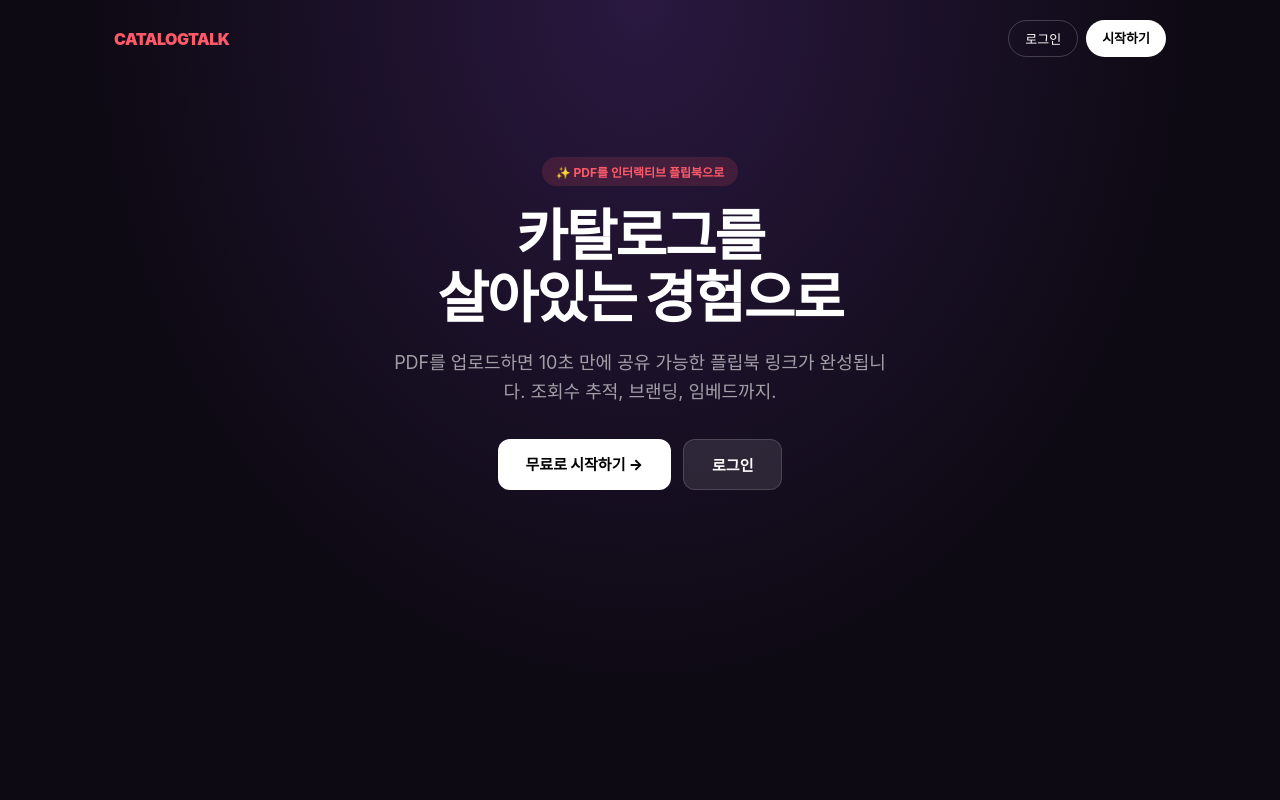
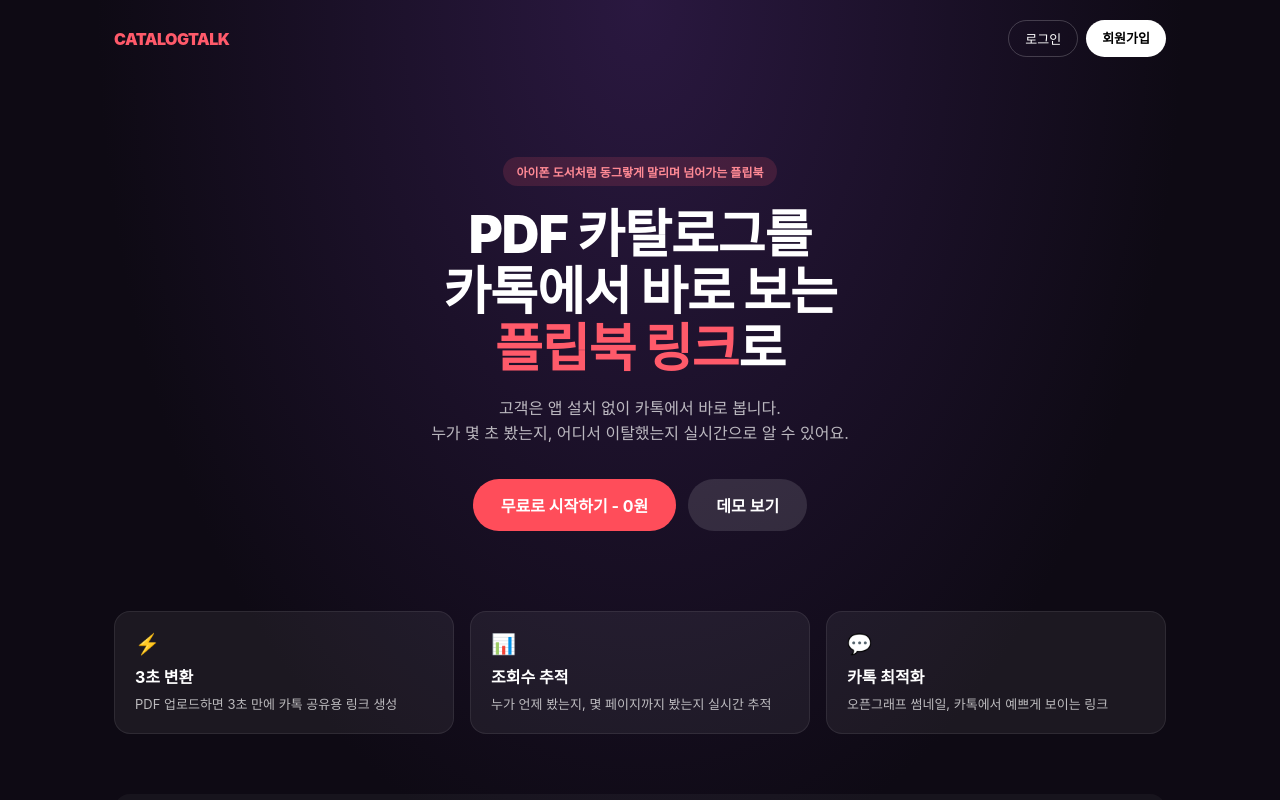
Before and after one commit to parkhy5454/Catalogtalk, a Next.js app: page / in a window 1280 px wide. Shown: the top 800 px of the page. Built offline with nearby package versions, Linux system fonts and the light colour scheme; no server answers.

Commit message:
Add files via upload

```diff
--- a/app/(dashboard)/dashboard/page.tsx
+++ b/app/(dashboard)/dashboard/page.tsx
@@ -65,7 +65,7 @@ export default function DashboardPage() {
   return (
     <div style={{minHeight:'100vh', background:'#F5F5F0'}}>
       <header style={{background:'white', borderBottom:'1px solid #eee', padding:'14px 24px', display:'flex', justifyContent:'space-between', alignItems:'center', position:'sticky', top:0, zIndex:10}}>
-        <Link href="/dashboard" style={{display:'flex', alignItems:'center', gap:'10px', textDecoration:'none', color:'black'}}>
+        <Link href="/" style={{display:'flex', alignItems:'center', gap:'10px', textDecoration:'none', color:'black'}}>
           <div style={{width:'32px', height:'32px', background:'#FEE500', borderRadius:'8px', display:'flex', alignItems:'center', justifyContent:'center', fontWeight:900}}>C</div>
           <span style={{fontWeight:800}}>카탈로그톡</span>
           <span style={{background:'#FEE500', borderRadius:'20px', padding:'3px 10px', fontSize:'11px', fontWeight:700, marginLeft:'8px'}}>BETA</span>
--- a/app/page.tsx
+++ b/app/page.tsx
@@ -1,48 +1,56 @@
 import Link from 'next/link'
-import { createClient } from '@/lib/supabase/server'
 
-export const dynamic = 'force-dynamic'
-
-export default async function Home() {
-  const supabase = await createClient()
-  const { data: { user } } = await supabase.auth.getUser()
-
+export default function Home() {
   return (
     <div style={{minHeight:'100vh', background:'radial-gradient(ellipse at 50% 0%, #2a1840 0%, #0e0a14 60%)', color:'white'}}>
       <header style={{display:'flex', justifyContent:'space-between', alignItems:'center', padding:'20px 24px', maxWidth:'1100px', margin:'0 auto'}}>
         <div style={{fontWeight:900, letterSpacing:'-0.5px', color:'#ff5a6a'}}>CATALOGTALK</div>
         <div style={{display:'flex', gap:'8px'}}>
-          {user ? (
-            <>
-              <span style={{color:'rgba(255,255,255,0.6)', fontSize:'13px', padding:'8px 12px', alignSelf:'center'}}>{user.email}</span>
-              <Link href="/dashboard" style={{background:'white', color:'black', textDecoration:'none', padding:'8px 16px', borderRadius:'20px', fontSize:'13px', fontWeight:700}}>대시보드</Link>
-            </>
-          ) : (
-            <>
-              <Link href="/login" style={{color:'white', textDecoration:'none', padding:'8px 16px', borderRadius:'20px', border:'1px solid rgba(255,255,255,0.2)', fontSize:'13px'}}>로그인</Link>
-              <Link href="/signup" style={{background:'white', color:'black', textDecoration:'none', padding:'8px 16px', borderRadius:'20px', fontSize:'13px', fontWeight:700}}>시작하기</Link>
-            </>
-          )}
+          <Link href="/login" style={{color:'white', textDecoration:'none', padding:'8px 16px', borderRadius:'20px', border:'1px solid rgba(255,255,255,0.2)', fontSize:'13px'}}>로그인</Link>
+          <Link href="/signup" style={{background:'white', color:'black', textDecoration:'none', padding:'8px 16px', borderRadius:'20px', fontSize:'13px', fontWeight:700}}>회원가입</Link>
         </div>
       </header>
 
-      <main style={{maxWidth:'1100px', margin:'0 auto', padding:'80px 24px', textAlign:'center'}}>
-        <div style={{display:'inline-block', background:'rgba(255,90,106,0.15)', color:'#ff5a6a', padding:'6px 14px', borderRadius:'20px', fontSize:'12px', fontWeight:700, marginBottom:'20px'}}>✨ PDF를 인터랙티브 플립북으로</div>
-        <h1 style={{fontSize:'56px', fontWeight:900, lineHeight:'1.1', margin:'0 0 20px 0', letterSpacing:'-2px'}}>
-          카탈로그를<br/>살아있는 경험으로
+      <main style={{maxWidth:'1100px', margin:'0 auto', padding:'80px 24px 60px', textAlign:'center'}}>
+        <div style={{display:'inline-block', background:'rgba(255,90,106,0.15)', color:'#ff8a95', padding:'6px 14px', borderRadius:'20px', fontSize:'12px', fontWeight:600, marginBottom:'20px'}}>
+          아이폰 도서처럼 동그랗게 말리며 넘어가는 플립북
+        </div>
+        <h1 style={{fontSize:'clamp(32px, 6vw, 52px)', lineHeight:'1.1', fontWeight:900, letterSpacing:'-1px', marginBottom:'18px'}}>
+          PDF 카탈로그를<br/>카톡에서 바로 보는<br/><span style={{color:'#ff5a6a'}}>플립북 링크</span>로
         </h1>
-        <p style={{color:'rgba(255,255,255,0.6)', fontSize:'18px', maxWidth:'500px', margin:'0 auto 32px auto', lineHeight:'1.6'}}>
-          PDF를 업로드하면 10초 만에 공유 가능한 플립북 링크가 완성됩니다. 조회수 추적, 브랜딩, 임베드까지.
+        <p style={{opacity:0.7, fontSize:'16px', lineHeight:'1.6', marginBottom:'32px'}}>
+          고객은 앱 설치 없이 카톡에서 바로 봅니다.<br/>누가 몇 초 봤는지, 어디서 이탈했는지 실시간으로 알 수 있어요.
         </p>
-        <div style={{display:'flex', gap:'12px', justifyContent:'center'}}>
-          {user ? (
-            <Link href="/dashboard" style={{background:'white', color:'black', textDecoration:'none', padding:'14px 28px', borderRadius:'12px', fontWeight:800, fontSize:'15px'}}>대시보드로 이동 →</Link>
-          ) : (
-            <>
-              <Link href="/signup" style={{background:'white', color:'black', textDecoration:'none', padding:'14px 28px', borderRadius:'12px', fontWeight:800, fontSize:'15px'}}>무료로 시작하기 →</Link>
-              <Link href="/login" style={{background:'rgba(255,255,255,0.1)', color:'white', textDecoration:'none', padding:'14px 28px', borderRadius:'12px', fontWeight:600, fontSize:'15px', border:'1px solid rgba(255,255,255,0.15)'}}>로그인</Link>
-            </>
-          )}
+        <div style={{display:'flex', gap:'12px', justifyContent:'center', flexWrap:'wrap', marginBottom:'80px'}}>
+          <Link href="/signup" style={{background:'#ff4d5a', color:'white', padding:'14px 28px', borderRadius:'28px', textDecoration:'none', fontWeight:700}}>무료로 시작하기 - 0원</Link>
+          <a href="#demo" style={{background:'rgba(255,255,255,0.12)', color:'white', padding:'14px 28px', borderRadius:'28px', textDecoration:'none', fontWeight:600}}>데모 보기</a>
+        </div>
+
+        <div id="demo" style={{display:'grid', gridTemplateColumns:'repeat(auto-fit, minmax(240px, 1fr))', gap:'16px', textAlign:'left'}}>
+          <div style={{background:'rgba(255,255,255,0.06)', border:'1px solid rgba(255,255,255,0.08)', borderRadius:'16px', padding:'20px'}}>
+            <div style={{fontSize:'20px', marginBottom:'8px'}}>⚡️</div>
+            <div style={{fontWeight:700, marginBottom:'6px'}}>3초 변환</div>
+            <div style={{fontSize:'13px', opacity:0.7}}>PDF 업로드하면 3초 만에 카톡 공유용 링크 생성</div>
+          </div>
+          <div style={{background:'rgba(255,255,255,0.06)', border:'1px solid rgba(255,255,255,0.08)', borderRadius:'16px', padding:'20px'}}>
+            <div style={{fontSize:'20px', marginBottom:'8px'}}>📊</div>
+            <div style={{fontWeight:700, marginBottom:'6px'}}>조회수 추적</div>
+            <div style={{fontSize:'13px', opacity:0.7}}>누가 언제 봤는지, 몇 페이지까지 봤는지 실시간 추적</div>
+          </div>
+          <div style={{background:'rgba(255,255,255,0.06)', border:'1px solid rgba(255,255,255,0.08)', borderRadius:'16px', padding:'20px'}}>
+            <div style={{fontSize:'20px', marginBottom:'8px'}}>💬</div>
+            <div style={{fontWeight:700, marginBottom:'6px'}}>카톡 최적화</div>
+            <div style={{fontSize:'13px', opacity:0.7}}>오픈그래프 썸네일, 카톡에서 예쁘게 보이는 링크</div>
+          </div>
+        </div>
+
+        <div style={{marginTop:'60px', padding:'24px', background:'rgba(255,255,255,0.04)', borderRadius:'16px', textAlign:'left'}}>
+          <h3 style={{marginBottom:'12px', fontSize:'14px'}}>💰 운영 비용 (프로덕션)</h3>
+          <div style={{fontSize:'13px', opacity:0.7, lineHeight:'1.7'}}>
+            Vercel Hobby $0 + Supabase Free $0 = 월 0원 (고객 50곳까지)<br/>
+            고객 200곳 이상: Supabase Pro $25 또는 Cloudflare R2 + Neon으로 이전 (월 $7~$20)<br/>
+            <br/>• 무료 플랜: 0.5GB DB, 1GB 스토리지, 50GB 대역폭<br/>• RLS 보안 활성화, 고객별 데이터 격리, 감사 로그 포함
+          </div>
         </div>
       </main>
     </div>
--- a/lib/supabase/server.ts
+++ b/lib/supabase/server.ts
@@ -9,9 +9,9 @@ export async function createClient() {
     {
       cookies: {
         getAll() { return cookieStore.getAll() },
-        setAll(cookiesToSet) {
+        setAll(cookiesToSet: any) {
           try {
-            cookiesToSet.forEach(({ name, value, options }) => cookieStore.set(name, value, options))
+            cookiesToSet.forEach(({ name, value, options }: any) => cookieStore.set(name, value, options))
           } catch {}
         },
       },
--- a/package.json
+++ b/package.json
@@ -13,7 +13,7 @@
     "react": "^18.3.1",
     "react-dom": "^18.3.1",
     "@supabase/supabase-js": "^2.43.4",
-    "@supabase/ssr": "^0.4.2"
+    "@supabase/ssr": "^0.5.2"
   },
   "devDependencies": {
     "typescript": "^5.4.5",
```
Also changed, not shown: middleware.ts (+3 -5 lines).
